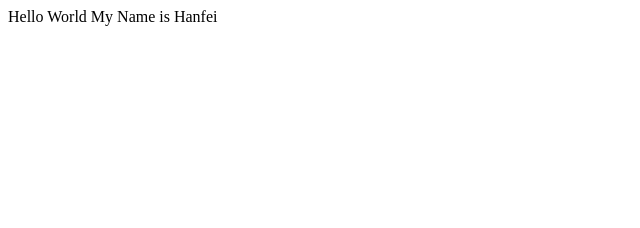
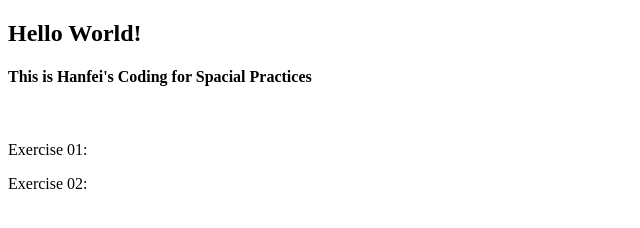
Before and after one commit to ffhffeffy/ffhffeffy.github.io, a plain HTML site: page index.html in a window 1280 px wide. Shown: the whole page, without its empty margins (0-640 px from the left). Drawn offline with Linux system fonts and the light colour scheme.

Commit message:
Update index.html

```diff
--- a/index.html
+++ b/index.html
@@ -1,12 +1,19 @@
 <!DOCTYPE html>
 <html lang="en">
+
 <head>
     <meta charset="UTF-8">
     <meta http-equiv="X-UA-Compatible" content="IE=edge">
     <meta name="viewport" content="width=device-width, initial-scale=1.0">
     <title>Document</title>
 </head>
+
 <body>
-    Hello World My Name is Hanfei
+    <h2>Hello World!</h2>
+    <h4>This is Hanfei's Coding for Spacial Practices</h4>
+    <br>
+    <p>Exercise 01:<a href="https://ffhffeffy.github.io/exercises/exercise01/cookie-recipe/"></a></p>
+    <p>Exercise 02:<a href="https://ffhffeffy.github.io/exercises/exercise02/houses-or-museums/"></a></p>
 </body>
+
 </html>
```
